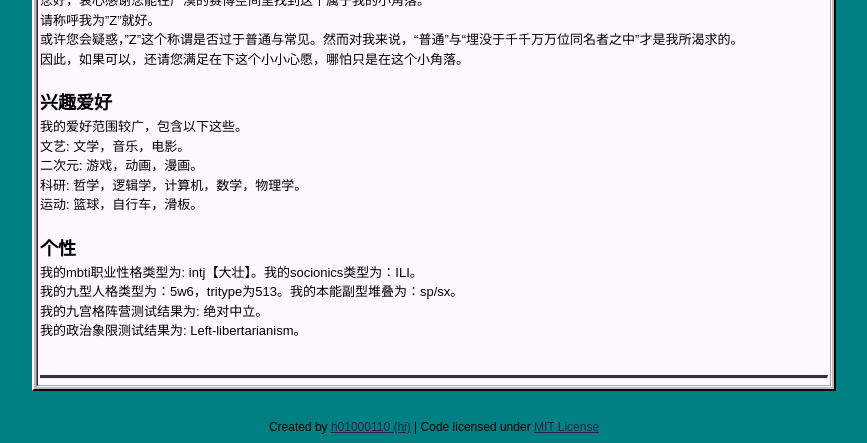
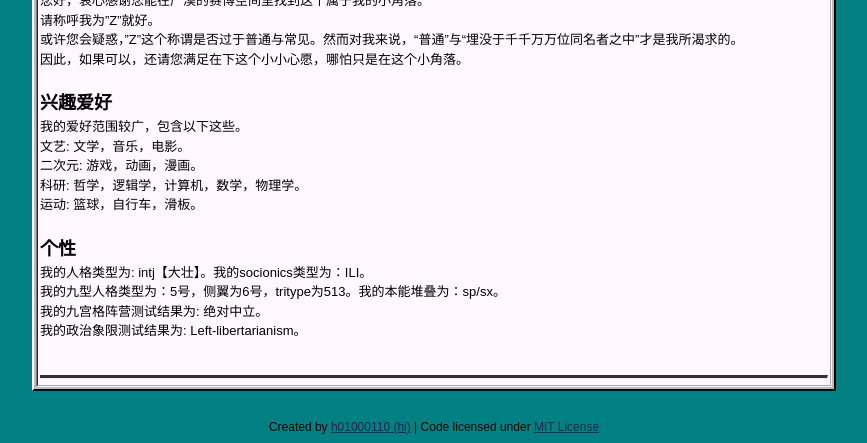
Before and after one commit to player1-Z/player1-Z.github.io, a Jekyll site: the page built from _posts/2020-10-24-Selfintro.md, in a window 1280 px wide, cut to the strip 522-965 px from the top of the page. Shown: the whole strip, without its empty margins (206-1073 px from the left). Built offline with Jekyll 4.4.1, drawn with Linux system fonts in a browser that asks for light colours.

Commit message:
Update 2020-10-24-Selfintro.md

```diff
--- a/_posts/2020-10-24-Selfintro.md
+++ b/_posts/2020-10-24-Selfintro.md
@@ -18,7 +18,7 @@ tags: info
   运动: 篮球，自行车，滑板。
 
 ## 个性
-我的mbti职业性格类型为: intj【大壮】。我的socionics类型为：ILI。
-我的九型人格类型为：5w6，tritype为513。我的本能副型堆叠为：sp/sx。
+我的人格类型为: intj【大壮】。我的socionics类型为：ILI。
+我的九型人格类型为：5号，侧翼为6号，tritype为513。我的本能堆叠为：sp/sx。
 我的九宫格阵营测试结果为: 绝对中立。
 我的政治象限测试结果为: Left-libertarianism。
```
